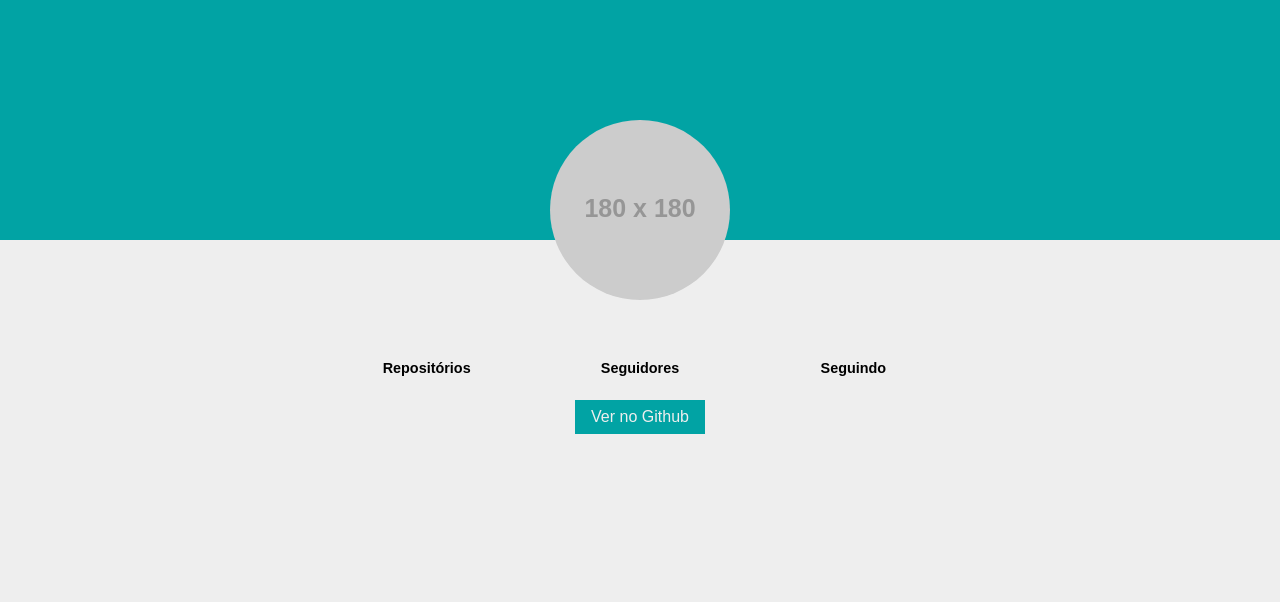
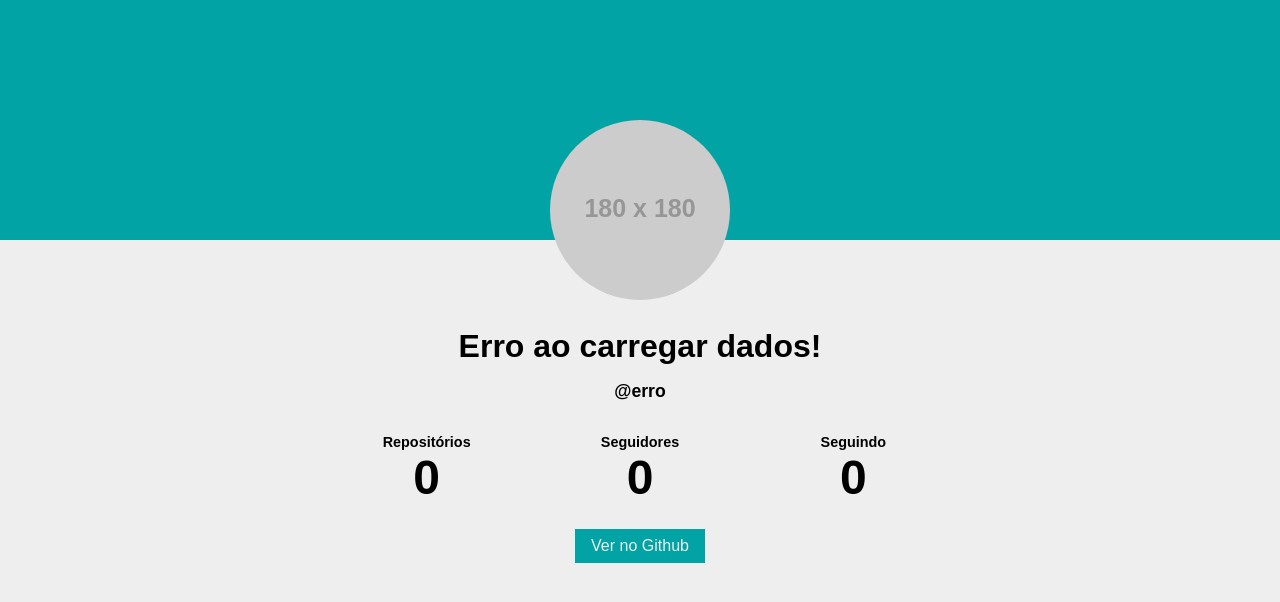
Before and after one commit to jvalmeidadev/exercicio_ajax, a plain HTML site: page index.html in a window 1280 px wide. Drawn offline with Linux system fonts and the light colour scheme; no server answers; placeholder pictures from the web are drawn by us.

Commit message:
corrigindo erro

```diff
--- a/index.html
+++ b/index.html
@@ -11,30 +11,28 @@
     <header>
         <div class="container">
             <img id="avatar" class="profile-avatar" src="https://via.placeholder.com/180x180" alt=".">
-            <h1 id="name" class="profile-name"></h1>
-            <h2 id="username" class="profile-username"></h2>
+            <h1 id="name" class="profile-name">João Victor Almeida</h1>
+            <h2 id="username" class="profile-username">@jvalmeidadev</h2>
             <ul class="numbers">
                 <li class="numbers-item">
                     <h4>Repositórios</h4>
-                    <span id="repos"></span>
-
+                    <span id="repos">0</span>
                 </li>
                 <li class="numbers-item">
                     <h4>Seguidores</h4>
-                    <span id="followers"></span>
-
+                    <span id="followers">0</span>
                 </li>
                 <li class="numbers-item">
                     <h4>Seguindo</h4>
-                    <span id="following"></span>
-
+                    <span id="following">0</span>
                 </li>
             </ul>
             <a id="link" href="#" class="profile-link">Ver no Github</a>
         </div>
     </header>
+
     <script>
-        document.addEventListener("DOMContentLoaded", function(){
+        document.addEventListener("DOMContentLoaded", async function () {
             const nameElement = document.querySelector('#name');
             const usernameElement = document.querySelector('#username');
             const avatarElement = document.querySelector('#avatar');
@@ -43,21 +41,33 @@
             const followingElement = document.querySelector('#following');
             const linkElement = document.querySelector('#link');
 
-        fetch('https://api.github.com/users/jvalmeidadev')
-                .then(res => res.json())
-                .then(json => {
-                    nameElement.innerText = json.name;
+            try {
+                // 🔗 Requisição direta à API do GitHub
+                const response = await fetch('https://api.github.com/users/jvalmeidadev');
+
+                // Se a resposta não for bem-sucedida, dispara erro manualmente
+                if (!response.ok) {
+                    throw new Error(`Erro HTTP: ${response.status}`);
+                }
+
+                const json = await response.json();
+
+                // Atualiza os elementos da página com os dados retornados
+                nameElement.innerText = json.name ? json.name : json.login;
                 usernameElement.innerText = '@' + json.login;
                 avatarElement.src = json.avatar_url;
                 reposElement.innerText = json.public_repos;
                 followersElement.innerText = json.followers;
                 followingElement.innerText = json.following;
                 linkElement.href = json.html_url;
-                })
-                .catch(err => {
-                    console.error('Erro ao carregar os dados do GitHub:', err);
+
+            } catch (error) {
+                // Captura erros de rede ou problemas na requisição
+                console.error('Erro ao carregar os dados do GitHub:', error);
+                nameElement.innerText = "Erro ao carregar dados!";
+                usernameElement.innerText = "@erro";
+            }
         });
-        })
     </script>
 </body>
 </html>
```
Lines whose indentation alone changed are shown as unchanged.
